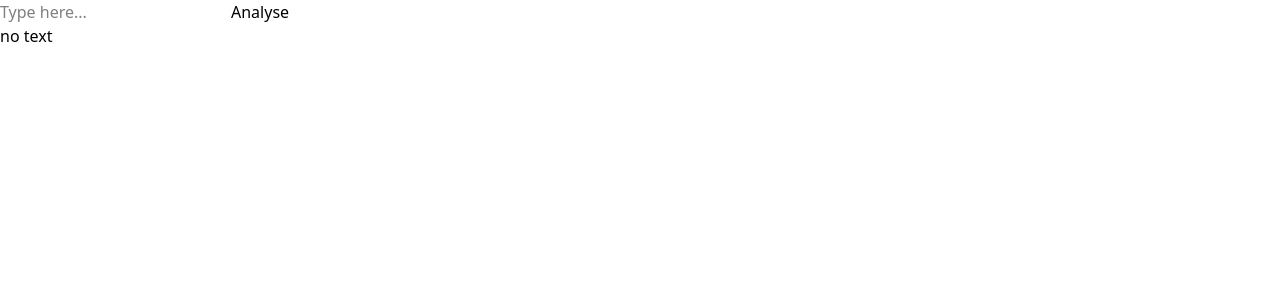
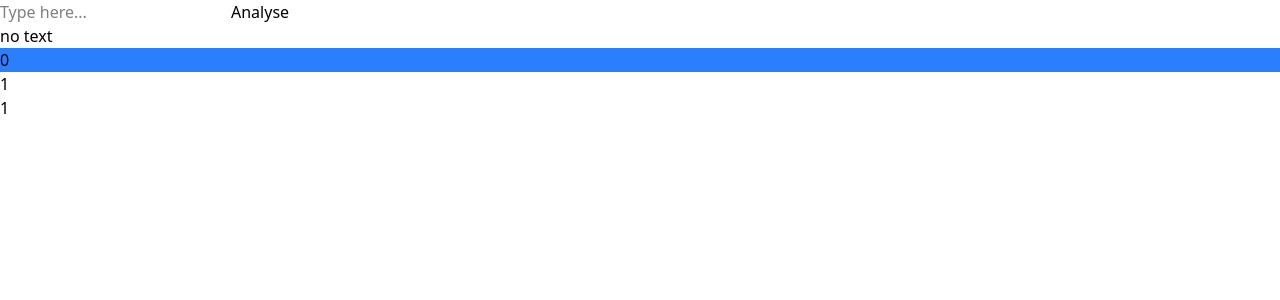
Before and after one commit to EstesJorie/LetterAnalyser, a React (Vite) app: page / in a window 1280 px wide. Shown: the top 300 px of the page. Built offline with nearby package versions, Linux system fonts and the light colour scheme; the HTML template or start-up script is replaced by a standard one.

Commit message:
fixed counts

```diff
--- a/components/Counts.jsx
+++ b/components/Counts.jsx
@@ -2,9 +2,9 @@ import React from 'react'
 import { useState } from 'react'
 
 export default function Counts({text}) {
-    const [characterCount, setCharacterCount] = useState()
-    const [wordCount, setWordCount] = useState()
-    const [sentenceCount, setSentenceCount] = useState()
+    // const [characterCount, setCharacterCount] = useState()
+    // const [wordCount, setWordCount] = useState()
+    // const [sentenceCount, setSentenceCount] = useState()
 
     const input = text
 
@@ -13,11 +13,23 @@ export default function Counts({text}) {
 
     let stopCount = input.split(".").length - 1
 
-    const Update = () => {
-    setCharacterCount(length - spaceCount)
-    setWordCount(spaceCount + stopCount)
-    setSentenceCount(stopCount)
+    let characterCount = length - spaceCount
+    let wordCount = spaceCount + stopCount
+    let sentenceCount = stopCount
+
+    if (stopCount == 0) {
+        wordCount += 1
     }
+
+    if (sentenceCount == 0) {
+        sentenceCount += 1
+    }
+
+    // const Update = () => {
+    // setCharacterCount(length - spaceCount)
+    // setWordCount(spaceCount + stopCount)
+    // setSentenceCount(stopCount)
+    // }
 
 
 
@@ -28,9 +40,9 @@ export default function Counts({text}) {
   return (
     <>
 
-        <div className='bg-blue-500 w-full'></div>
-        <div></div>
-        <div></div>
+        <div className='bg-blue-500 w-full'>{characterCount}</div>
+        <div>{wordCount}</div>
+        <div>{sentenceCount}</div>
 
     </>
   )
```
